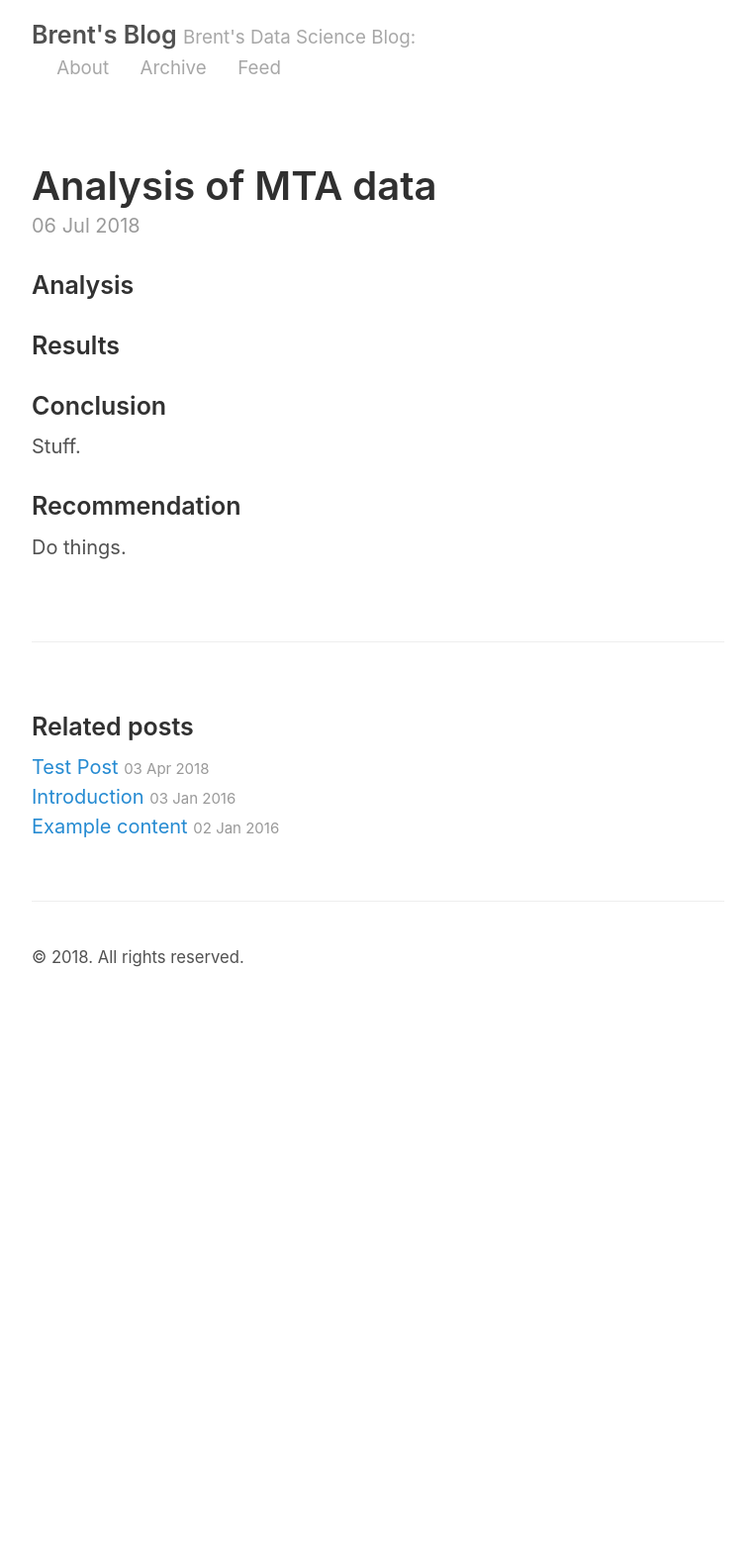
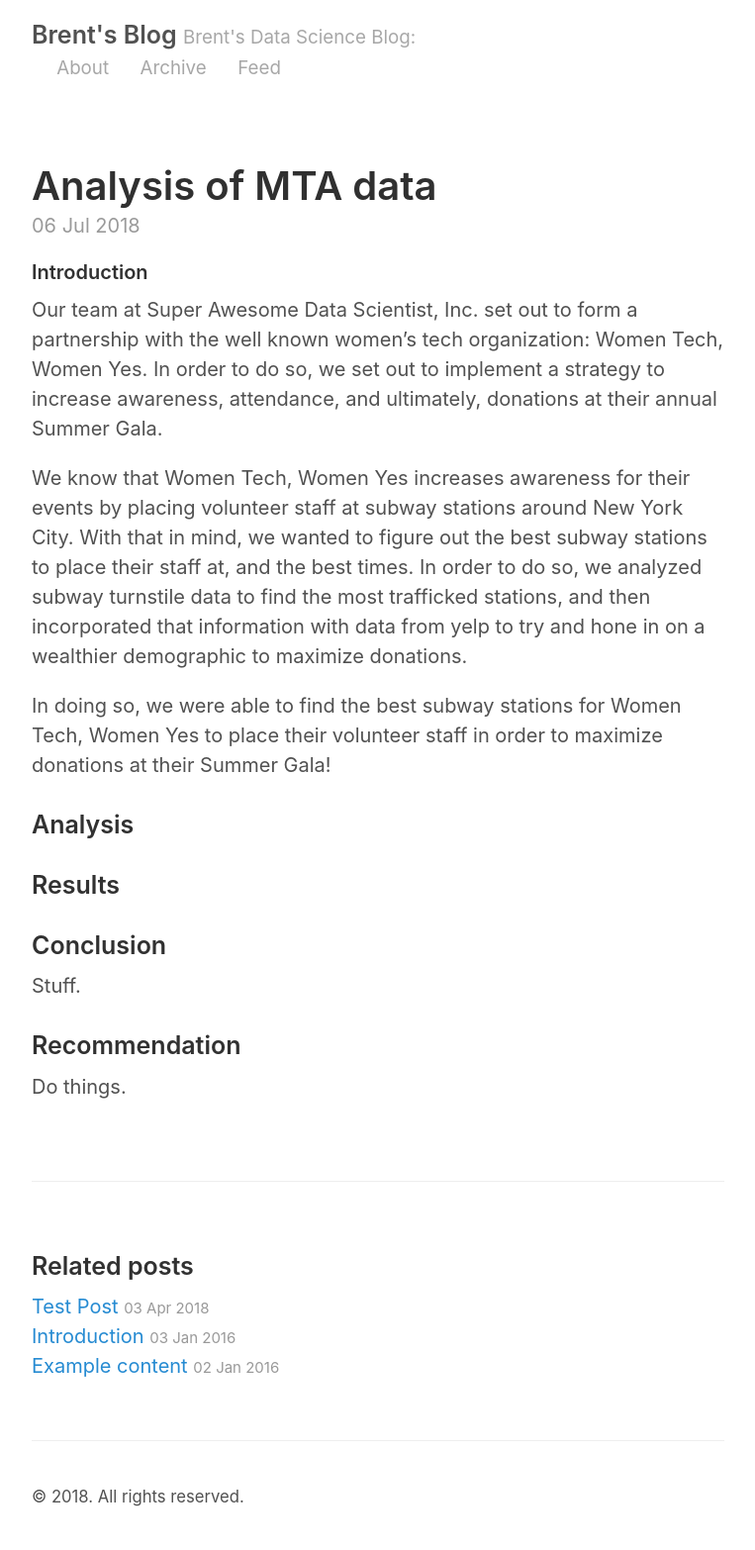
Before and after one commit to brendenrossin/brendenrossin.github.io, a Jekyll site: the page built from _posts/2018-07-06-project-benson.md, in a window 1280 px wide. Shown: the whole page at 99% size, without its empty margins (258-1021 px from the left). Built offline with Jekyll 4.4.1, drawn with Linux system fonts in a browser that asks for light colours; before the commit the page ends 1021 px from its top, so only the background shows below that.

Commit message:
Added introduction to blog post

```diff
--- a/_posts/2018-07-06-project-benson.md
+++ b/_posts/2018-07-06-project-benson.md
@@ -2,6 +2,14 @@
 layout: post
 title: Analysis of MTA data
 ---
+
+#### Introduction
+
+Our team at  Super Awesome Data Scientist, Inc. set out to form a partnership with the well known women's tech organization: Women Tech, Women Yes. In order to do so, we set out to implement a strategy to increase awareness, attendance, and ultimately, donations at their annual Summer Gala.
+
+We know that Women Tech, Women Yes increases awareness for their events by placing volunteer staff at subway stations around New York City. With that in mind, we wanted to figure out the best subway stations to place their staff at, and the best times. In order to do so, we analyzed subway turnstile data to find the most trafficked stations, and then incorporated that information with data from yelp to try and hone in on a wealthier demographic to maximize donations.
+
+In doing so, we were able to find the best subway stations for Women Tech, Women Yes to place their volunteer staff in order to maximize donations at their Summer Gala!
 
 ### Analysis
 
```
